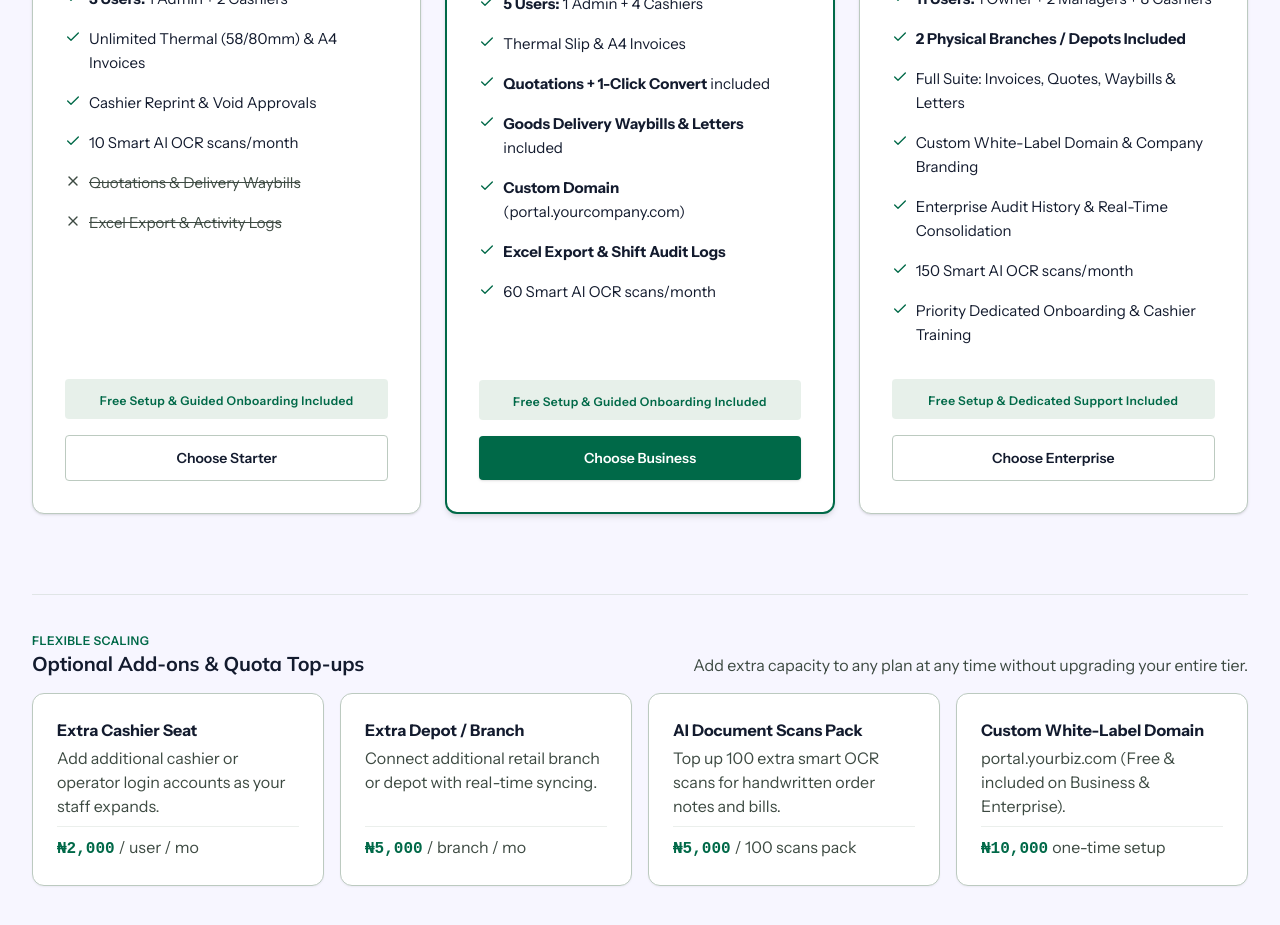
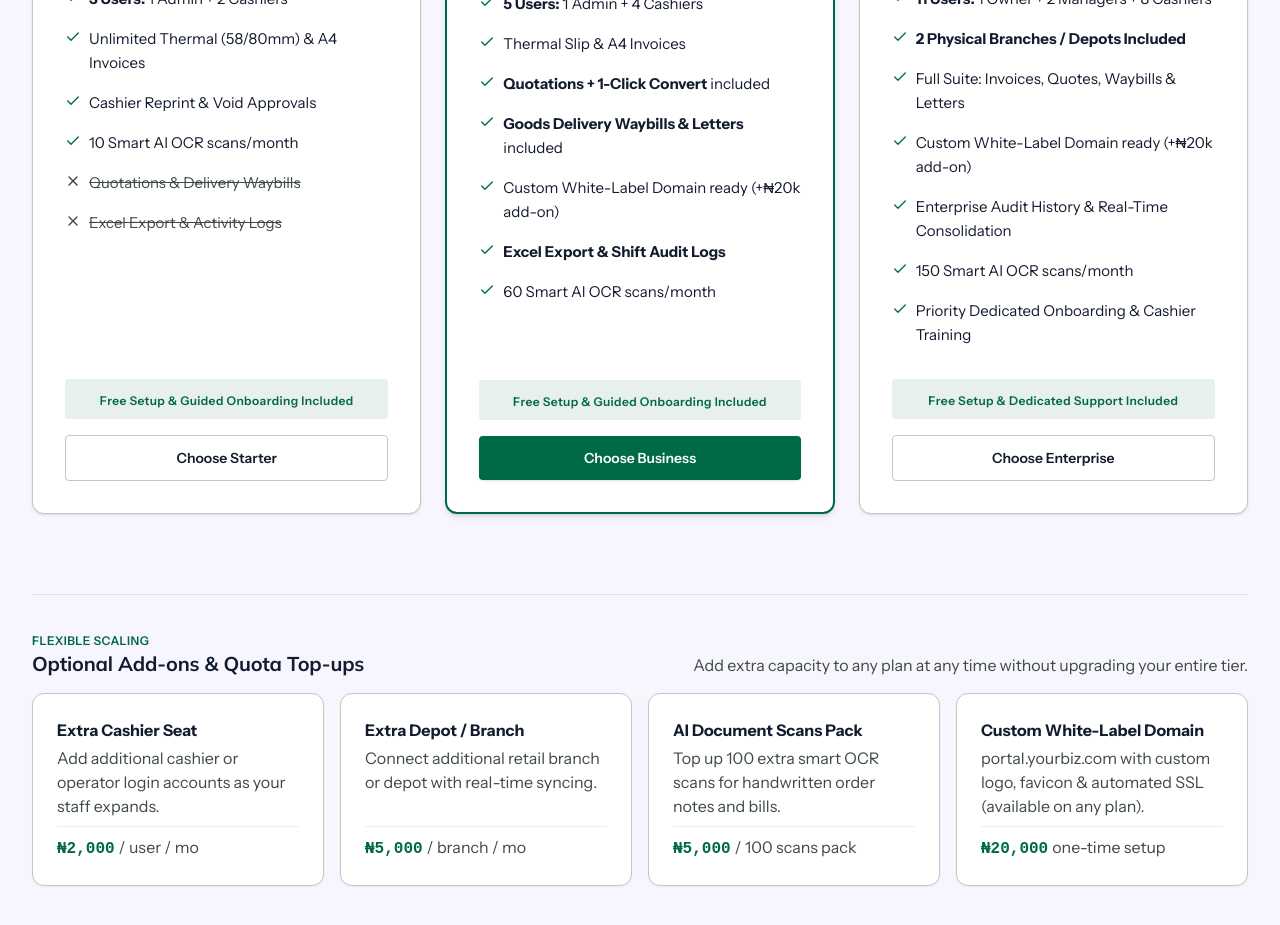
Before and after one commit to BOL-DEV/Invoice-frontend, a Next.js app: page / in a window 1280 px wide. Shown: the part 2580-3505 px from the top of the page. Built offline with nearby package versions, Linux system fonts and the light colour scheme; a web font is replaced by a local one.

Commit message:
feat(pricing): set custom white label domain to 20k paid add-on on all tiers

```diff
--- a/src/app/page.tsx
+++ b/src/app/page.tsx
@@ -687,7 +687,7 @@ export default function LandingPage() {
                     <li className="flex items-start gap-gutter-sm">
                       <Check className="h-4 w-4 text-light-primary dark:text-dark-primary shrink-0 mt-0.5" aria-hidden="true" />
                       <span className="font-body text-body-md text-light-on-surface dark:text-dark-on-surface">
-                        <strong>Custom Domain</strong> (portal.yourcompany.com)
+                        Custom White-Label Domain ready (+₦20k add-on)
                       </span>
                     </li>
                     <li className="flex items-start gap-gutter-sm">
@@ -771,7 +771,7 @@ export default function LandingPage() {
                     <li className="flex items-start gap-gutter-sm">
                       <Check className="h-4 w-4 text-light-primary dark:text-dark-primary shrink-0 mt-0.5" aria-hidden="true" />
                       <span className="font-body text-body-md text-light-on-surface dark:text-dark-on-surface">
-                        Custom White-Label Domain &amp; Company Branding
+                        Custom White-Label Domain ready (+₦20k add-on)
                       </span>
                     </li>
                     <li className="flex items-start gap-gutter-sm">
@@ -885,11 +885,11 @@ export default function LandingPage() {
                       Custom White-Label Domain
                     </span>
                     <span className="font-body text-body-sm text-light-on-surface-variant dark:text-dark-on-surface-variant">
-                      portal.yourbiz.com (Free &amp; included on Business &amp; Enterprise).
+                      portal.yourbiz.com with custom logo, favicon &amp; automated SSL (available on any plan).
                     </span>
                   </div>
                   <div className="pt-2 border-t border-light-outline-variant/30 dark:border-dark-outline-variant/30 flex items-baseline gap-1">
-                    <span className="font-mono text-mono-md font-bold text-light-primary dark:text-dark-primary">₦10,000</span>
+                    <span className="font-mono text-mono-md font-bold text-light-primary dark:text-dark-primary">₦20,000</span>
                     <span className="font-body text-body-xs text-light-on-surface-variant dark:text-dark-on-surface-variant">one-time setup</span>
                   </div>
                 </div>
@@ -994,7 +994,7 @@ export default function LandingPage() {
                     <ChevronDown className="h-5 w-5 text-light-primary dark:text-dark-primary transition-transform duration-200 group-open:rotate-180 shrink-0" aria-hidden="true" />
                   </summary>
                   <p className="font-body text-body-md text-light-on-surface-variant dark:text-dark-on-surface-variant pt-gutter-md text-pretty">
-                    Yes. Both Business and Enterprise plans include custom white-label domain mapping. Your cashiers and customers will log into your own portal with your company name, custom logo, and branded receipts.
+                    Yes! Custom white-label domain routing (e.g. portal.yourcompany.com) with automated SSL and your custom company logo is available as a ₦20,000 one-time setup add-on across all plans. Your cashiers and customers will log into your own portal with your company brand and receipts.
                   </p>
                 </details>
 
```
